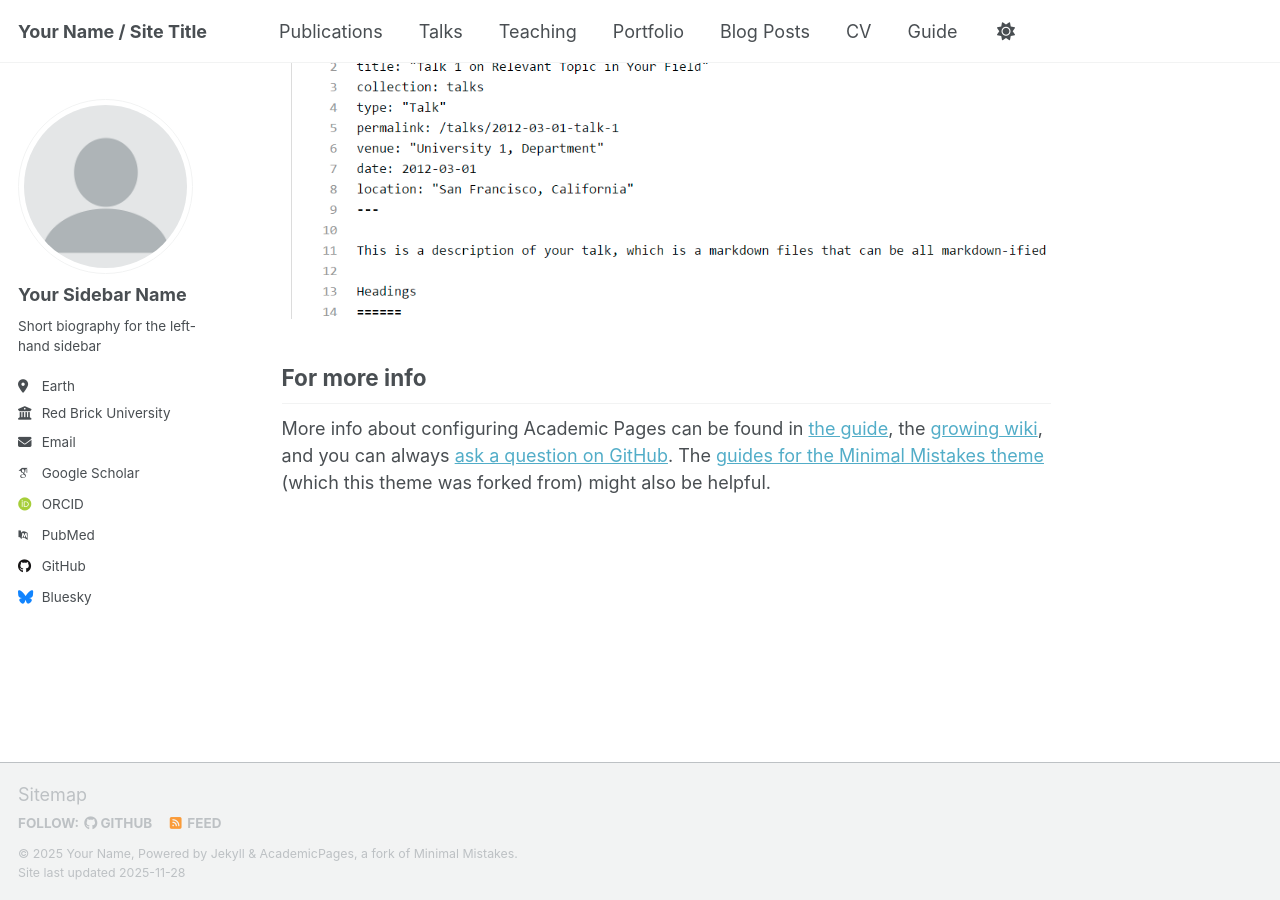
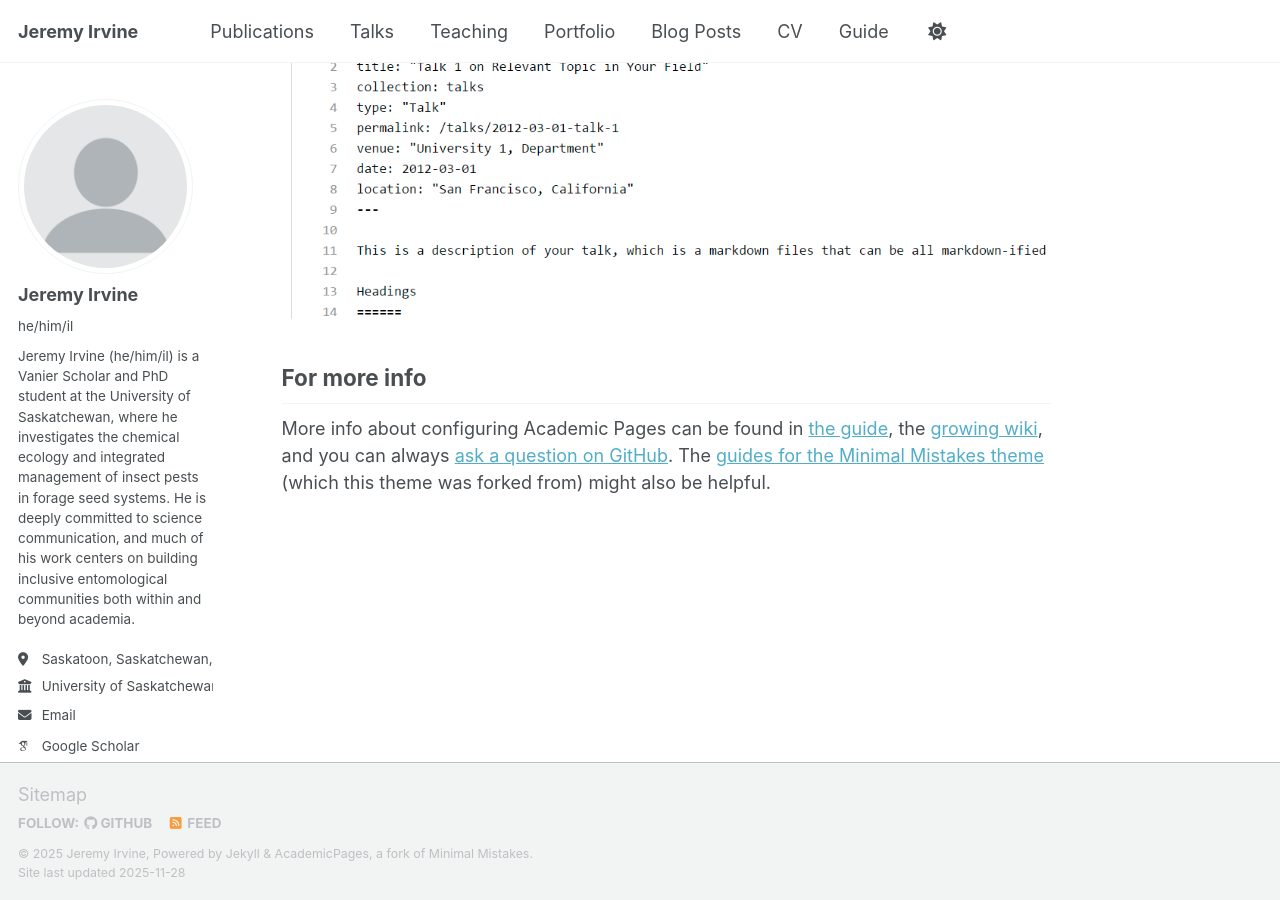
Before and after one commit to irvinejeremy/irvinejeremy.github.io, a Jekyll site: the page built from _pages/about.md, in a window 1280 px wide and 900 px high, scrolled down 2880 px. Built offline with Jekyll 4.4.1, drawn with Linux system fonts in a browser that asks for light colours; some web fonts are replaced; a script that is not in the unit is left out.

Commit message:
Update _config.yml

```diff
--- a/_config.yml
+++ b/_config.yml
@@ -9,14 +9,14 @@
 # Basic Site Settings
 locale                   : "en-US"
 site_theme               : "default" # Currently available options are "default", "air"
-title                    : "Your Name / Site Title"
+title                    : "Jeremy Irvine"
 title_separator          : "-"
-name                     : &name "Your Name"
-description              : &description "Your Name's academic portfolio"   # Update this with a general description of your site, this is the default if not overridden by a page
-url                      : https://academicpages.github.io # The base hostname & protocol for your site e.g. "https://[your GitHub username].github.io",
+name                     : &name "Jeremy Irvine"
+description              : &description "Jeremy Irvine's academic portfolio"   # Update this with a general description of your site, this is the default if not overridden by a page
+url                      : https://irvinejeremy.github.io # The base hostname & protocol for your site e.g. "https://[your GitHub username].github.io",
                                                            # or if you already have some other page hosted on Github then use "https://[your GitHub username].github.io/[Your Repo Name]"
 baseurl                  : "" # the subpath of your site, e.g. "/blog"
-repository               : "academicpages/academicpages.github.io"
+repository               : "irvinejeremy/irvinejeremy.github.io"
 
 # Site Author - The following control what appear as part of the author content on the side bar.
 #               If a field is blank the icon and link will not appear, otherwise it will be shown.
@@ -24,25 +24,25 @@ repository               : "academicpages/academicpages.github.io"
 author:
   # Biographic information
   avatar           : "profile.png"
-  name             : "Your Sidebar Name"
-  pronouns         : # example: "she/her"
-  bio              : "Short biography for the left-hand sidebar"
-  location         : "Earth"
-  employer         : "Red Brick University"
+  name             : "Jeremy Irvine"
+  pronouns         : "he/him/il"
+  bio              : "Jeremy Irvine (he/him/il) is a Vanier Scholar and PhD student at the University of Saskatchewan, where he investigates the chemical ecology and integrated management of insect pests in forage seed systems. He is deeply committed to science communication, and much of his work centers on building inclusive entomological communities both within and beyond academia. "
+  location         : "Saskatoon, Saskatchewan, Canada"
+  employer         : "University of Saskatchewan"
   uri              : # URL
-  email            : "none@example.org"
+  email            : "jeremy.irvine@usask.ca"
 
   # Academic websites
   academia         : # URL
   arxiv            : # URL - Update with the correct link to your profile
-  googlescholar    : "https://scholar.google.com/citations?user=PS_CX0AAAAAJ"
+  googlescholar    : "https://scholar.google.com/citations?user=Qzk74poAAAAJ&hl=en"
   inspire-hep      : # URL
   impactstory      : # URL
-  orcid            : "https://orcid.org/yourorcidurl"
+  orcid            : "https://orcid.org/0009-0007-7637-1384"
   semantic         : # URL
   ssrn             : # URL
   pubmed           : "https://www.ncbi.nlm.nih.gov/pubmed/?term=john+snow"
-  researchgate     : # URL
+  researchgate     : "https://www.researchgate.net/profile/Jeremy-Irvine"
   scopus           : # URL
   zotero           : # URL
 
@@ -51,22 +51,22 @@ author:
   bitbucket        : # Username - Update with your username on the site
   codepen          : # Username
   dribbble         : # Username
-  github           : "academicpages"
+  github           : "irvinejeremy"
   kaggle           : # Username
   stackoverflow    : # User number or user number and name (i.e., use "1" or "1/jeff-atwood")
 
   # Social media
   artstation       : # Username
-  bluesky          : "bsky.app" # Replace this with you Bluesky username
+  bluesky          : "iwatchbugs.bsky.social" # Replace this with you Bluesky username
   facebook         : # Username
   flickr           : # Username
   foursquare       : # Username
   goodreads        : # Username
   google_plus      : # Username
   keybase          : # Username
-  instagram        : # Username
+  instagram        : "jeremyirvine"
   lastfm           : # Username
-  linkedin         : # Username
+  linkedin         : "jeremy-irvine"
   mastodon         : # URL
   medium           : # URL
   pinterest        : # Username
@@ -74,7 +74,7 @@ author:
   steam            : # Username
   telegram         : # URL
   tumblr           : # Username
-  twitter          : # Username for X / Twitter
+  twitter          : "Jeremyirvine"
   vine             : # Username
   weibo            : # Username
   wikipedia        : # Username
```
